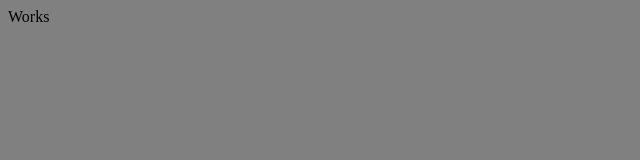
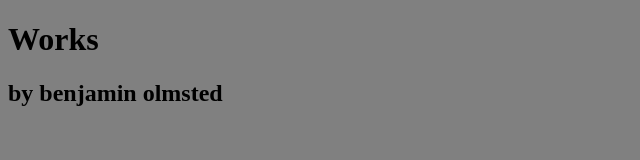
Before and after one commit to benjaminolmsted/portfolio, a plain HTML site: page index.html in a window 1280 px wide. Shown: the whole page, without its empty margins (0-640 px from the left). Drawn offline with Linux system fonts and the light colour scheme.

Commit message:
code ran

```diff
--- a/index.html
+++ b/index.html
@@ -5,6 +5,7 @@
     <title>portfolio</title>
   </head>
   <body>
-    Works
+    <h1>Works</h1>
+    <script src = "script.js"></script>
   </body>
 </html>
--- /dev/null
+++ b/script.js
@@ -0,0 +1,3 @@
+const h2 = document.createElement('h2');
+h2.textContent = "by benjamin olmsted";
+document.querySelector('body').appendChild(h2);
```
